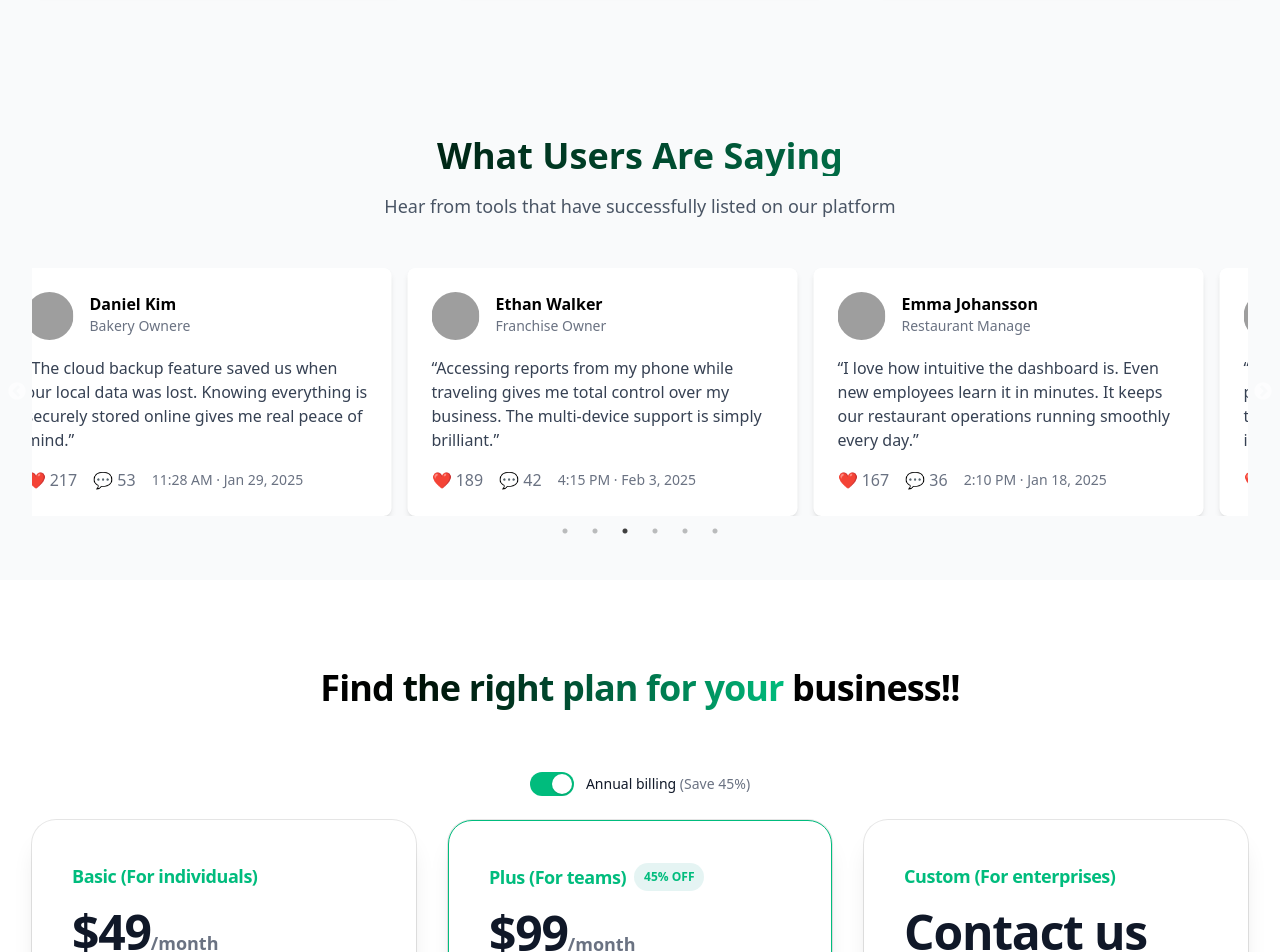
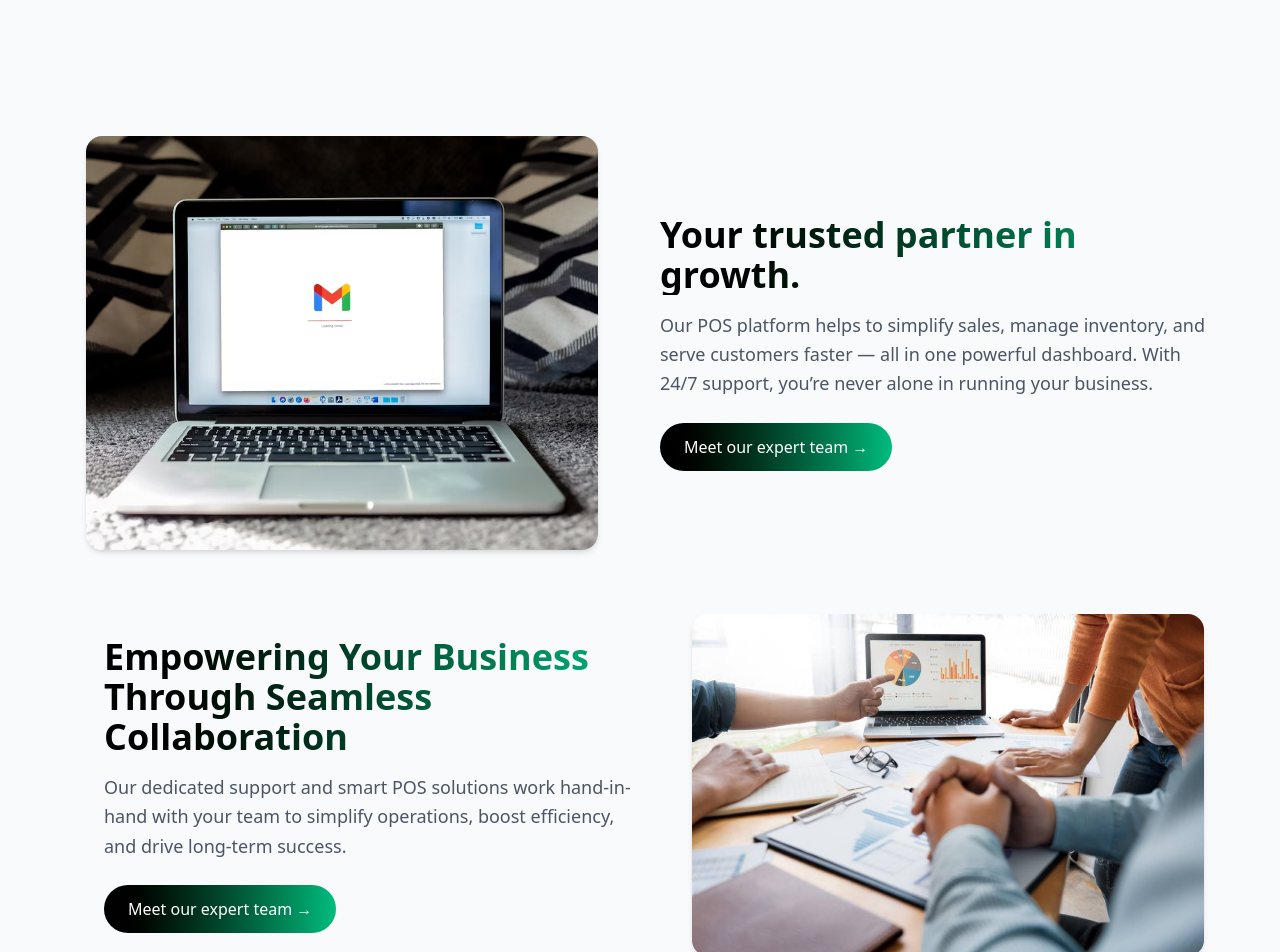
Before and after one commit to Shammi-Akhter/FlowPOS, a React (Vite) app: page / in a window 1280 px wide. Shown: the part 1600-2552 px from the top of the page. Built offline with nearby package versions, Linux system fonts and the light colour scheme; grey boxes are pictures that could not be loaded.

Commit message:
Adding extra section

```diff
--- a/src/App.tsx
+++ b/src/App.tsx
@@ -11,6 +11,7 @@ import Services from "./Components/Services";
 import Footer from "./Components/Footer";
 import Login from "./Pages/Login";
 import Register from "./Pages/Register";
+import Partner from "./Components/Partner";
 
 function App() {
   return (
@@ -24,7 +25,7 @@ function App() {
               <section id="services">
                 <Services />
               </section>
-
+              <Partner />
               <TestimonialsCarousel />
               <section id="pricing">
                 <Pricing />
--- /dev/null
+++ b/src/Components/Partner.tsx
@@ -0,0 +1,59 @@
+
+const Partner = () => {
+    return (
+        <section className="bg-gray-50 py-16 px-6 lg:px-16">
+            <div className="container mx-auto">
+                <div className=" grid grid-cols-1 md:grid-cols-2 items-center gap-10 mb-16">
+                    <div className="flex justify-center">
+                        <img
+                            src="/images/partner1.avif"
+                            alt="POS Support Team"
+                            className="rounded-2xl shadow-md w-full max-w-md md:max-w-lg object-cover"
+                        />
+                    </div>
+                   <div>
+                        <h1 className="text-3xl md:text-4xl font-bold mb-4 bg-clip-text text-transparent bg-gradient-to-r from-black to-emerald-500">
+                            Your trusted partner in growth.
+                        </h1>
+                        <p className="text-gray-600 text-lg leading-relaxed mb-6">
+                            Our POS platform helps to simplify
+                            sales, manage inventory, and serve customers faster — all in one
+                            powerful dashboard. With 24/7 support, you’re never alone in running
+                            your business.
+                        </p>
+                        <a
+                            href="/contact"
+                            className="inline-block bg-blue-600 text-white px-6 py-3 rounded-full font-medium hover:bg-blue-700 transition bg-gradient-to-r from-black to-emerald-500"
+                        >
+                            Meet our expert team →
+                        </a>
+                    </div>
+                </div>
+                <div className=" grid grid-cols-1 md:grid-cols-2 items-center gap-10 md:pl-10 pl-0 ">
+                    <div>
+                        <h1 className="text-3xl md:text-4xl font-bold mb-4 bg-clip-text text-transparent bg-gradient-to-r from-black to-emerald-500">
+                            Empowering Your Business Through Seamless Collaboration
+                        </h1>
+                        <p className="text-gray-600 text-lg leading-relaxed mb-6">
+                            Our dedicated support and smart POS solutions work hand-in-hand with your team to simplify operations, boost efficiency, and drive long-term success.
+                        </p>
+                        <a
+                            href="/contact"
+                            className="inline-block bg-blue-600 text-white px-6 py-3 rounded-full font-medium hover:bg-blue-700 transition bg-gradient-to-r from-black to-emerald-500"
+                        >
+                            Meet our expert team →
+                        </a>
+                    </div>
+                    <div className="flex justify-center">
+                        <img src="/images/partner2.jpg"
+                            alt="POS Support Team"
+                            className="rounded-2xl shadow-md w-full max-w-md md:max-w-lg object-cover"
+                        />
+                    </div>
+                </div>
+            </div>
+        </section>
+    );
+};
+
+export default Partner;
--- a/src/Components/Services.tsx
+++ b/src/Components/Services.tsx
@@ -57,8 +57,8 @@ const Solutions = () => {
   return (
     <section id="solutions" className="py-20 bg-gray-50 dark:bg-gray-900 transition-colors duration-500">
       <div className="max-w-7xl mx-auto px-6 text-center">
-        <h2 className="text-3xl md:text-4xl font-extrabold text-gray-900 dark:text-white mb-4">
-          Smart <span className="text-emerald-500">Solutions</span> for Modern Businesses
+        <h2 className="text-3xl md:text-4xl font-extrabold text-black dark:text-white mb-4">
+          Smart <span className="bg-clip-text text-transparent bg-gradient-to-r from-black to-emerald-500">Solutions for Modern</span>  Businesses
         </h2>
         <p className="text-gray-600 dark:text-gray-400 mb-12 max-w-2xl mx-auto">
           Discover a suite of tools designed to simplify operations, boost efficiency,
--- a/src/Pages/Contact.tsx
+++ b/src/Pages/Contact.tsx
@@ -1,26 +1,25 @@
 
+import { GoMail } from 'react-icons/go';
 import { RiTwitterXFill } from 'react-icons/ri';
 import { SlSocialFacebook, SlSocialLinkedin } from 'react-icons/sl';
 
 const Contact = () => {
     return (
         <section className="my-6">
-            <div className="grid sm:grid-cols-2 items-center gap-16 p-8 mx-auto max-w-4xl bg-white shadow-[0_2px_10px_-3px_rgba(6,81,237,0.3)] rounded-md text-black font-sans">
+            <div className="grid sm:grid-cols-2 items-center gap-16 p-8 mx-auto max-w-4xl bg-white shadow-[0_2px_10px_-3px_rgba(6,81,237,0.3)] rounded-md text-black ">
                 <div>
-                    <h1 className="text-3xl font-extrabold">Let's Talk</h1>
+                    <h1 className="text-3xl font-bold ">Let's Talk</h1>
                     <p className="text-sm text-gray-500 mt-3">
                         Have some big idea or brand to develop and need help? Then reach out, we'd love to hear about your project and provide help.
                     </p>
                     <div className="mt-12">
-                        <h2 className="text-lg font-extrabold">Email</h2>
+                        <h2 className="text-lg font-bold">Email</h2>
                         <ul className="mt-3">
                             <li className="flex items-center">
                                 <div className="bg-[#e6e6e6cf] h-10 w-10 rounded-full flex items-center justify-center shrink-0">
-                                    <svg xmlns="http://www.w3.org/2000/svg" width="20px" height="20px" fill="#10B981" viewBox="0 0 479.058 479.058">
-                                        <path d="M434.146 59.882H44.912C20.146 59.882 0 80.028 0 104.794v269.47c0 24.766 20.146 44.912 44.912 44.912h389.234c24.766 0 44.912-20.146 44.912-44.912v-269.47c0-24.766-20.146-44.912-44.912-44.912zm0 29.941c2.034 0 3.969.422 5.738 1.159L239.529 264.631 39.173 90.982a14.902 14.902 0 0 1 5.738-1.159zm0 299.411H44.912c-8.26 0-14.971-6.71-14.971-14.971V122.615l199.778 173.141c2.822 2.441 6.316 3.655 9.81 3.655s6.988-1.213 9.81-3.655l199.778-173.141v251.649c-.001 8.26-6.711 14.97-14.971 14.97z" />
-                                    </svg>
+                                    <GoMail className='text-emerald-500  w-5 h-5' />
                                 </div>
-                                <a target="_blank" rel="noopener noreferrer" href="https://veilmail.io/e/FkKh7o" className="text-emerald-500 text-sm ml-3">
+                                <a target="_blank" rel="noopener noreferrer" href="https://mail.google.com/" className="text-emerald-500 text-sm ml-3">
                                     <small className="block">Mail</small>
                                     <strong>flowpos@bd.com</strong>
                                 </a>
@@ -28,7 +27,7 @@ const Contact = () => {
                         </ul>
                     </div>
                     <div className="mt-12">
-                        <h2 className="text-lg font-extrabold">Socials</h2>
+                        <h2 className="text-lg font-bold">Socials</h2>
                         <ul className="flex mt-3 space-x-4">
 
                             <li className="bg-[#e6e6e6cf] h-10 w-10 rounded-full flex items-center justify-center shrink-0">
@@ -55,11 +54,11 @@ const Contact = () => {
 
 
                 <form className="ml-auto space-y-4">
-                    <input type="text" placeholder="Name" className="w-full rounded-md py-2.5 px-4 border text-sm outline-[#10B981]" />
-                    <input type="email" placeholder="Email" className="w-full rounded-md py-2.5 px-4 border text-sm outline-[#10B981]" />
-                    <input type="text" placeholder="Subject" className="w-full rounded-md py-2.5 px-4 border text-sm outline-[#10B981]" />
-                    <textarea placeholder="Message" rows={6} className="w-full rounded-md px-4 border text-sm pt-2.5 outline-[#10B981]"></textarea>
-                    <button type="button" className="text-white bg-emerald-500 hover:bg-emerald-600 font-semibold rounded-md text-sm px-4 py-2.5 w-full">
+                    <input type="text" placeholder="Name" className="w-full rounded-md py-2.5 px-4 shadow-md border border-emerald-500 text-sm outline-[#10B981]" />
+                    <input type="email" placeholder="Email" className="w-full rounded-md py-2.5 px-4 shadow-md border border-emerald-500 text-sm outline-[#10B981]" />
+                    <input type="text" placeholder="Subject" className="w-full rounded-md py-2.5 px-4 shadow-md border border-emerald-500 text-sm outline-[#10B981]" />
+                    <textarea placeholder="Message" rows={6} className="w-full rounded-md px-4 shadow-md border border-emerald-500 text-sm pt-2.5 outline-[#10B981]"></textarea>
+                    <button type="button" className="text-white bg-emerald-500 hover:bg-emerald-600 shadow-md font-semibold rounded-md text-sm px-4 py-2.5 w-full">
                         Send
                     </button>
                 </form>
```
Also changed, not shown: public/images/partner1.avif (added), public/images/partner2.jpg (added).
